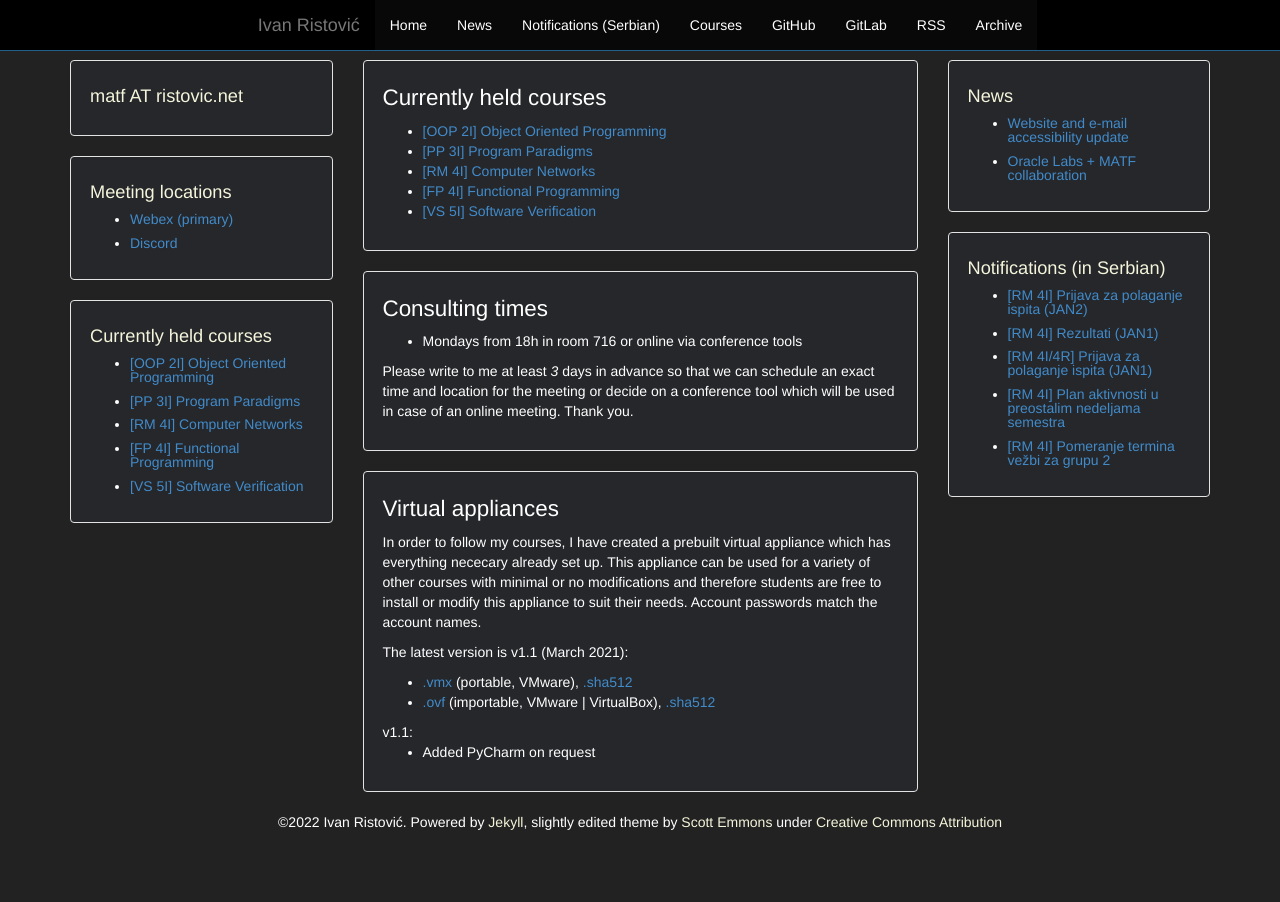
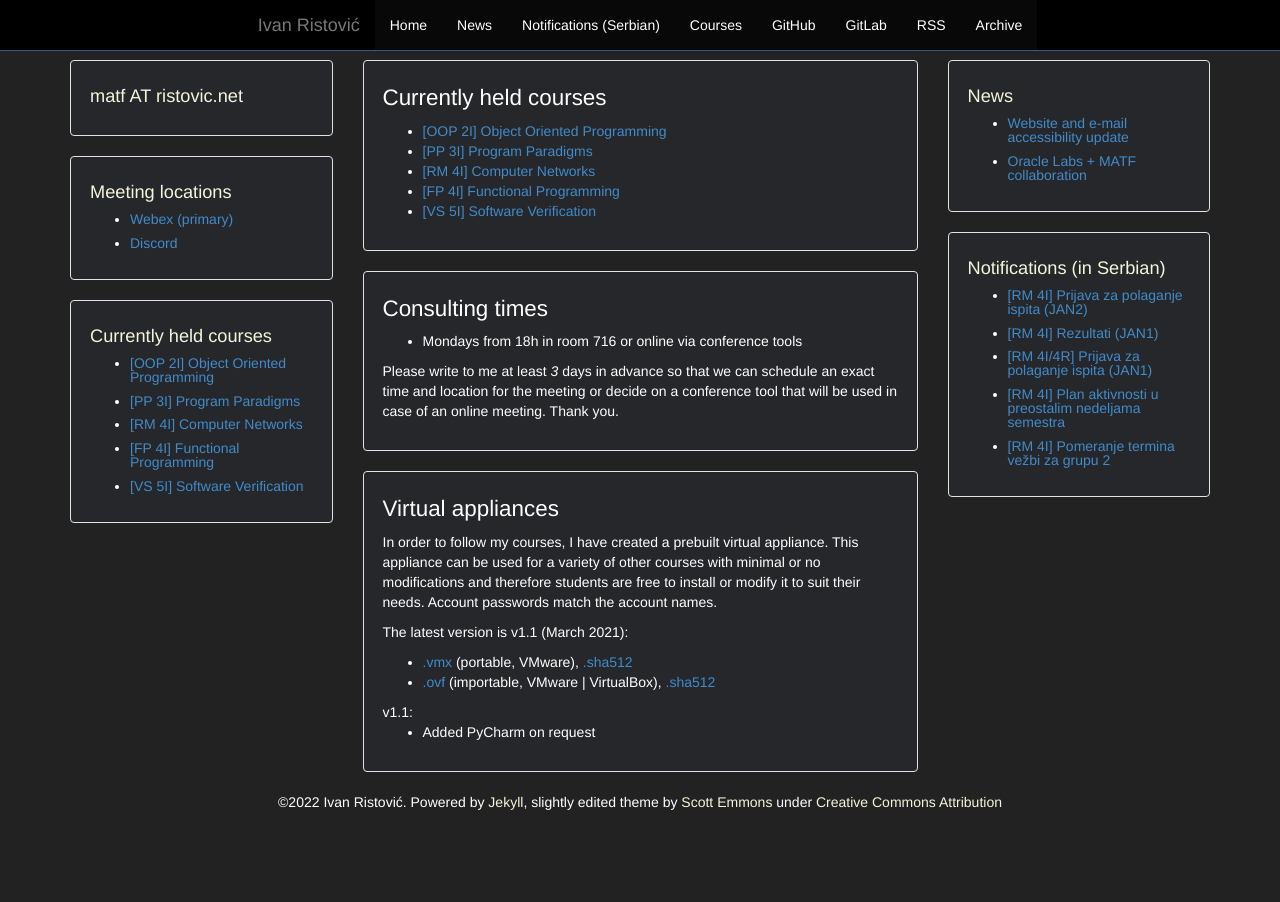
Before and after one commit to ivan-ristovic/ivan-ristovic.github.io, a Jekyll site: the page built from courses.html, in a window 1280 px wide. Built offline with Jekyll 4.4.1, drawn with Linux system fonts in a browser that asks for light colours.

Commit message:
[Courses] Fix typos

```diff
--- a/courses.html
+++ b/courses.html
@@ -11,13 +11,13 @@ layout: default
   <ul>
       <li>Mondays from 18h in room 716 or online via conference tools</li>
   </ul>
-  <p>Please write to me at least <em>3</em> days in advance so that we can schedule an exact time and location for the meeting or decide on a conference tool which will be used in case of an online meeting. Thank you.</p>
+  <p>Please write to me at least <em>3</em> days in advance so that we can schedule an exact time and location for the meeting or decide on a conference tool that will be used in case of an online meeting. Thank you.</p>
 </div>
 
 <div class="well">
 <h1>Virtual appliances</h1>
   <p>
-    In order to follow my courses, I have created a prebuilt virtual appliance which has everything nececary already set up. This appliance can be used for a variety of other courses with minimal or no modifications and therefore students are free to install or modify this appliance to suit their needs. Account passwords match the account names.
+    In order to follow my courses, I have created a prebuilt virtual appliance. This appliance can be used for a variety of other courses with minimal or no modifications and therefore students are free to install or modify it to suit their needs. Account passwords match the account names.
   </p>
   <p>
     The latest version is <emph>v1.1 (March 2021)</emph>:
```
